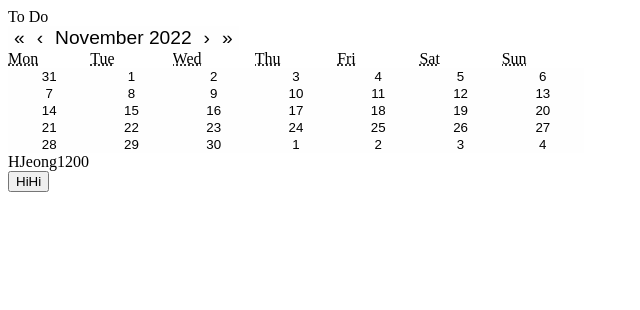
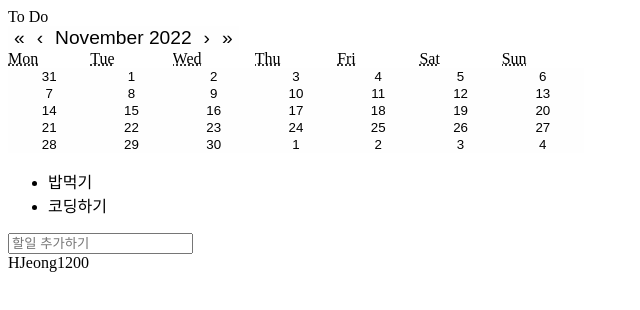
Before and after one commit to HJeong1200/fe-sprint-my-app, a React (Create React App) app: page / in a window 1280 px wide. Shown: the top 310 px of the page, without its empty margins (0-640 px from the left). Built offline with nearby package versions, Linux system fonts and the light colour scheme.

Commit message:
feat: 새로운 투두 등록 기능

```diff
--- a/src/components/Footer.js
+++ b/src/components/Footer.js
@@ -2,7 +2,6 @@ const Footer = function () {
   return (
     <>
       <footer>HJeong1200</footer>
-      <button>HiHi</button>
     </>
   );
 };
--- a/src/components/Todo.js
+++ b/src/components/Todo.js
@@ -0,0 +1,5 @@
+function Todo({ todo, idx }) {
+  return <li>{todo[idx]}</li>;
+}
+
+export default Todo;
--- a/src/components/TodoList.js
+++ b/src/components/TodoList.js
@@ -1,3 +1,31 @@
-const TodoList = function () {};
+import React, { useState } from "react";
+import Todo from "./Todo";
+
+const TodoList = function () {
+  const [todo, setTodo] = useState(["밥먹기", "코딩하기"]);
+
+  const onKeyDown = (e) => {
+    if (window.event.keyCode === 13) {
+      let newTodo = e.target.value;
+      setTodo([newTodo, ...todo]);
+      e.target.value = "";
+    }
+  };
+
+  return (
+    <div className="todo-wrapper">
+      <ul className="todo-list">
+        {todo.map((el, idx) => {
+          return <Todo todo={todo} idx={idx} key={idx} />;
+        })}
+      </ul>
+      <input
+        className="todo-input"
+        placeholder="할일 추가하기"
+        onKeyDown={onKeyDown}
+      />
+    </div>
+  );
+};
 
 export default TodoList;
```
